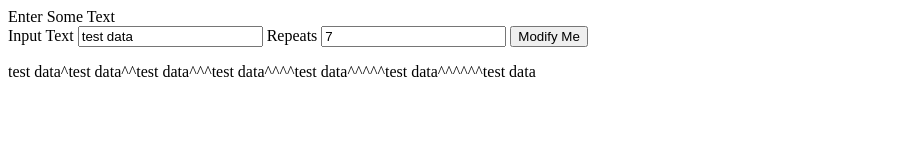
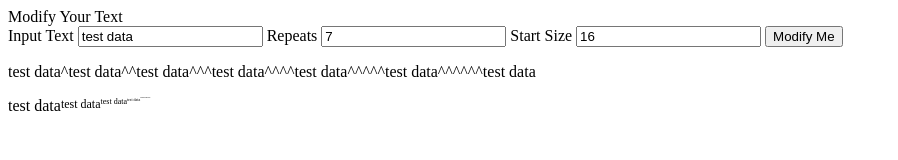
Before and after one commit to Ledmonds/SimpleTextModifier, a website: page index.html in a window 1280 px wide. Both pictures are taken after a click on the input "Modify Me". Shown: the whole page, without its empty margins (0-898 px from the left). Drawn offline with nearby package versions, Linux system fonts and the light colour scheme.

Commit message:
Adding in a rendering stage and starting on the scss

```diff
--- a/index.html
+++ b/index.html
@@ -4,11 +4,12 @@
         <meta charset="UTF-8">
         <meta name="viewport" content="width=device-width, initial-scale=1.0">
         <script defer src="https://ajax.googleapis.com/ajax/libs/jquery/3.6.0/jquery.min.js"></script>
-        <script defer src="/src/js/modify.js"></script>
+        <script defer src="/src/js/textModifier.js"></script>
+        <script defer src="/src/js/textRenderer.js"></script>
         <title>Simple Text Modifier</title>
     </head>
     <body>
-        <div>Enter Some Text</div>
+        <div>Modify Your Text</div>
         <div>
             <form id="form">
                 <label>Input Text</label>
@@ -17,10 +18,21 @@
                 <label>Repeats</label>
                 <input id="repeats" required value=7 type="number" />
 
+                <label>Start Size</label>
+                <input id="startSize" required value="16" type="number" />
+
                 <input type="submit" value="Modify Me">
             </form>
         </div>
 
-        <p id="output"></p>
+        <div class="output">
+            <div class="generated">
+                <p id="generateOutput"></p>
+            </div>
+            <div class="rendered">
+                <p style="display:flex;" id="renderOutput"></p>
+            </div>
+        </div>
+
     </body>
 </html>
--- a/src/js/modify.js
+++ b/src/js/textModifier.js
@@ -1,17 +1,16 @@
 $('#form').submit(function (evt) {
     evt.preventDefault();
 
-    var output = $('#output')
-    clearOutput(output);
+    var element = $('#generateOutput')
+    element.empty();
+    element.append(generateModifiedText());
+});
 
+function generateModifiedText()
+{
     var text = $('#text').val();
     var repeats = $('#repeats').val();
 
-    output.append(generateModifiedText(text, repeats));
-});
-
-function generateModifiedText(text, repeats)
-{
     var modifiedText = '';
 
     for(var i = 0; i < repeats; ++i)
@@ -24,10 +23,7 @@ function generateModifiedText(text, repeats)
 
 function generateCarretArray(size)
 {
-    return Array(size).fill('^').join('');
+    return Array(size)
+        .fill('^')
+        .join('');
 }
-
-function clearOutput(elm)
-{
-    elm.empty();
-}
--- /dev/null
+++ b/src/js/textRenderer.js
@@ -0,0 +1,33 @@
+$('#form').submit(function (evt) {
+    evt.preventDefault();
+
+    var element = $('#renderOutput')
+    element.empty();
+    element.append(generateRenderableText());
+});
+
+function generateRenderableText()
+{
+    var text = $('#text').val();
+    var repeats = $('#repeats').val();
+    var startSize = parseInt($('#startSize').val());
+
+    var modifiedText = '';
+    var differental = 4;
+
+    for(var i = 0; i < repeats; ++i)
+    {
+        modifiedText += "<span style='font-size:" + generateSizeForI(startSize, i, differental, repeats) + "px'>" + text + "</span>";
+    }
+
+    return modifiedText;
+}
+
+function generateSizeForI(initial, index, differental, repeats)
+{
+    var size = initial - (index * differental);
+
+    return size > 0
+        ? size
+        : 1;
+}
--- /dev/null
+++ b/src/scss/index.scss
@@ -0,0 +1,22 @@
+.output
+{
+    display: block;
+    width: 100%;
+    height: 100%;
+
+    .generated
+    {
+        width: 100%;
+        height: 100%;
+        padding: 0 20px 0 20px;
+        background-color: beige;
+    }
+
+    .rendered
+    {
+        width: 100%;
+        height: 100%;
+        padding: 0 20px 0 20px;
+        background-color:cadetblue;
+    }
+}
--- /dev/null
+++ b/src/scss/main.scss
@@ -0,0 +1,7 @@
+$font-stack: Helvetica, sans-serif;
+
+body {
+  font: 100% $font-stack;
+  width: 100%;
+  height: 100%;
+}
```
Also changed, not shown: index.js (+6 -2 lines).
